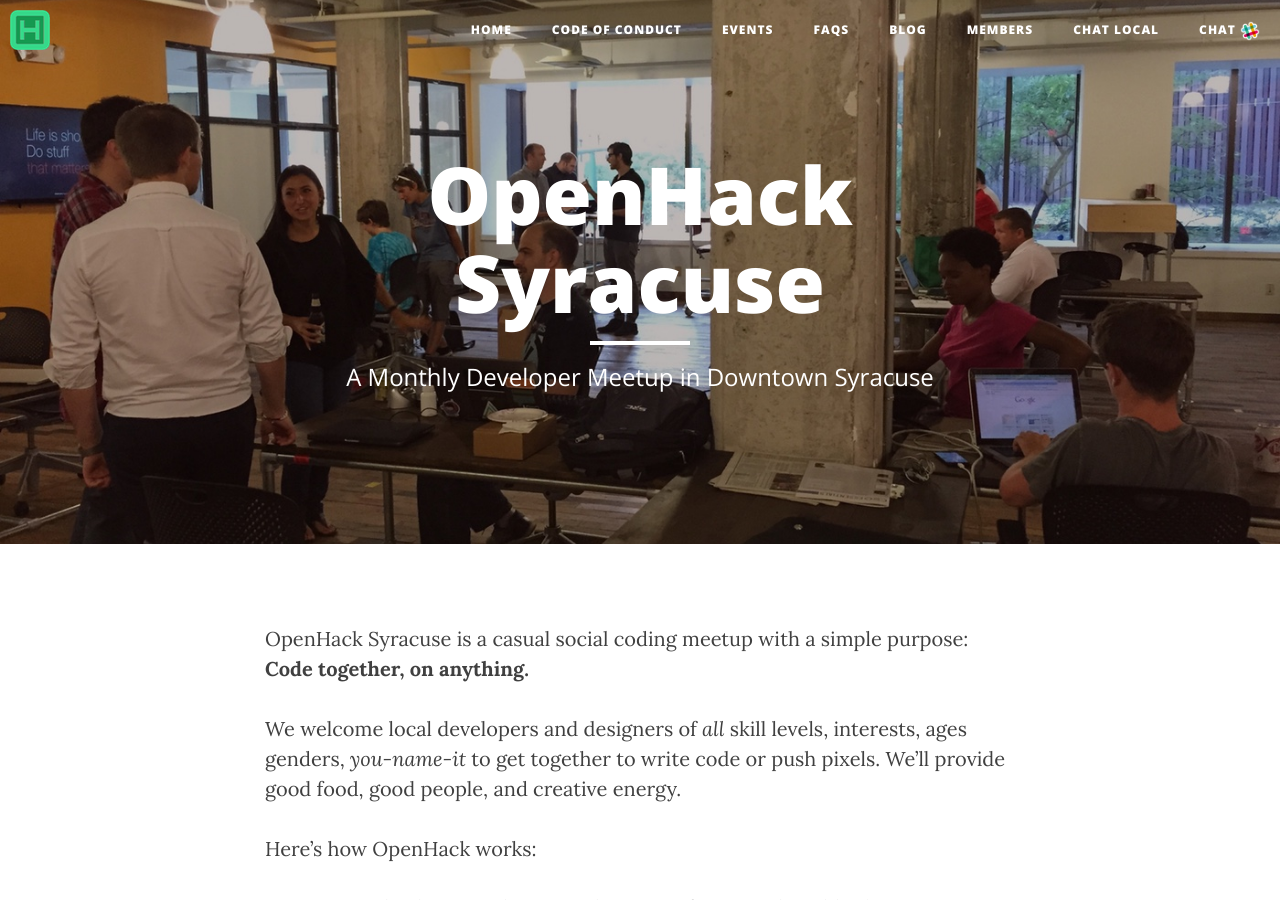
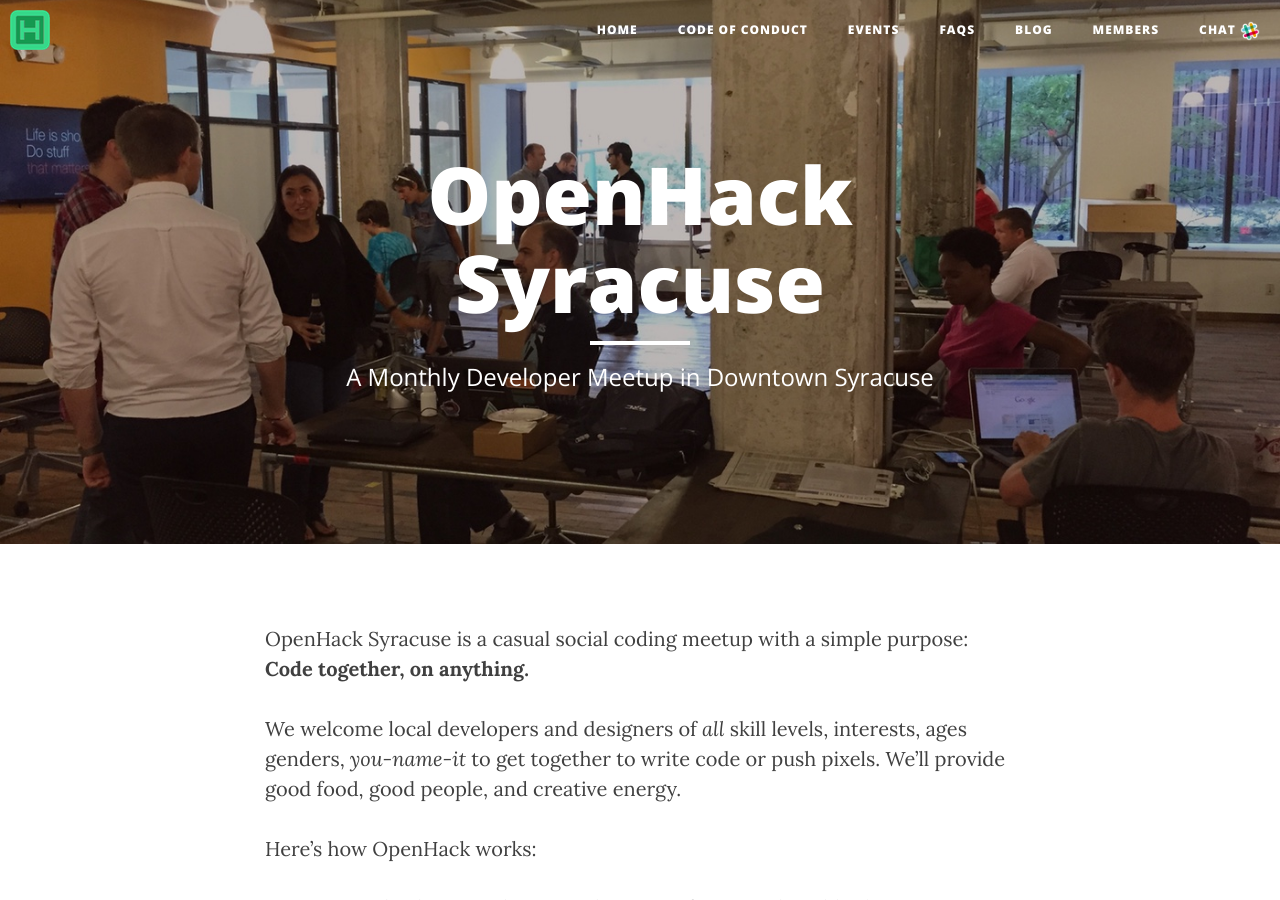
Before and after one commit to syracuseio/openhacksyr.github.io, a Jekyll site: the page built from index.md, in a window 1280 px wide and 900 px high. Built offline with Jekyll 4.4.1, drawn with Linux system fonts in a browser that asks for light colours; nearby versions of some CDN libraries.

Commit message:
Fix a nav issue
The nav partial depends on a specific "Chat local"
to display the slack icon.  Last PR broke that.

```diff
--- a/_includes/nav.html
+++ b/_includes/nav.html
@@ -20,7 +20,7 @@
                 </li>
                 {% for page in site.pages %}
                 {% if page.title %}
-                {% if page.title != 'Chat local' %}
+                {% if page.title != 'Chat Local' %}
                 <li>
                     <a href="{{ page.url | prepend: site.baseurl }}">{{ page.title }}</a>
                 </li>
```
Also changed, not shown: Gemfile.lock.
